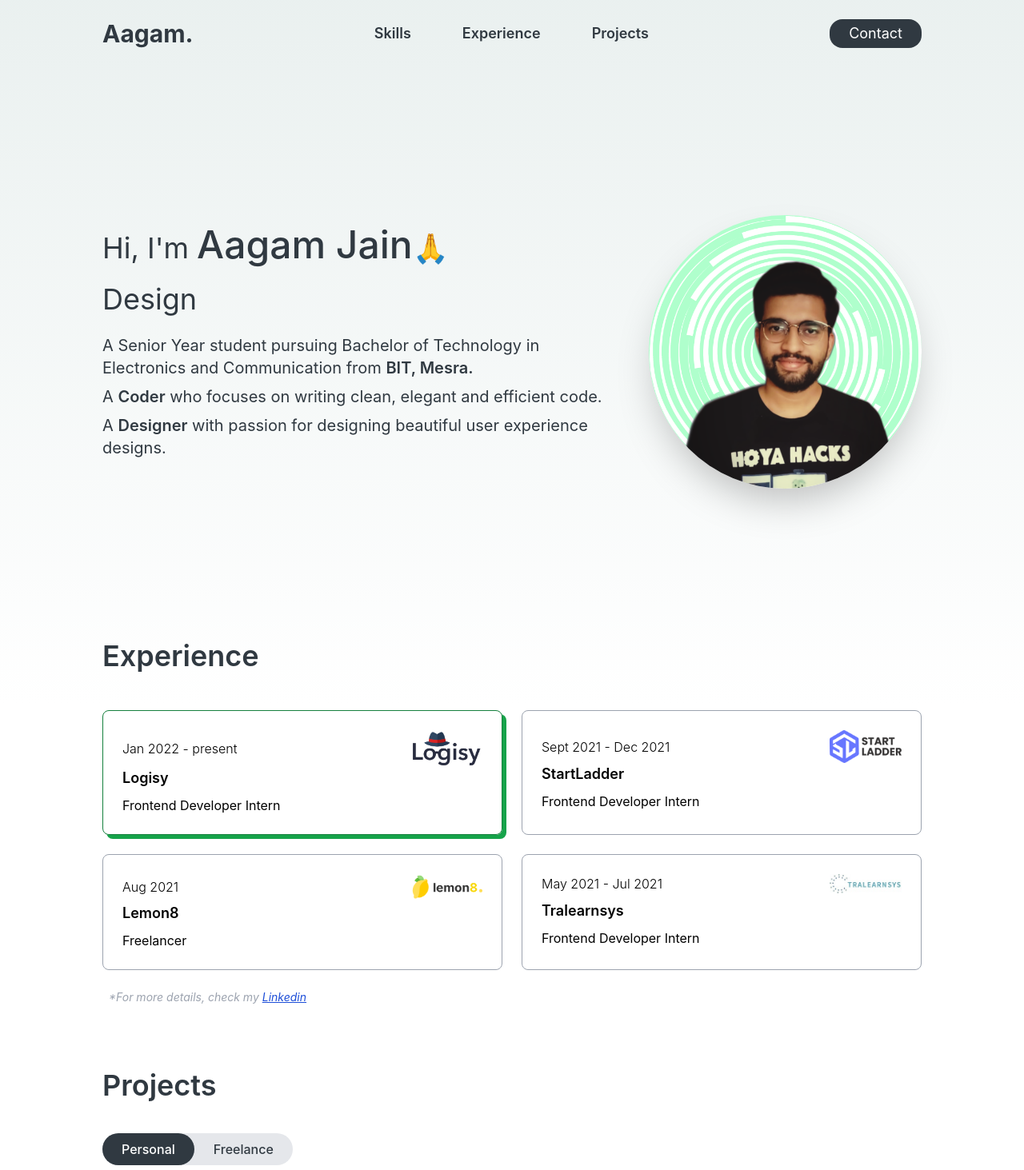
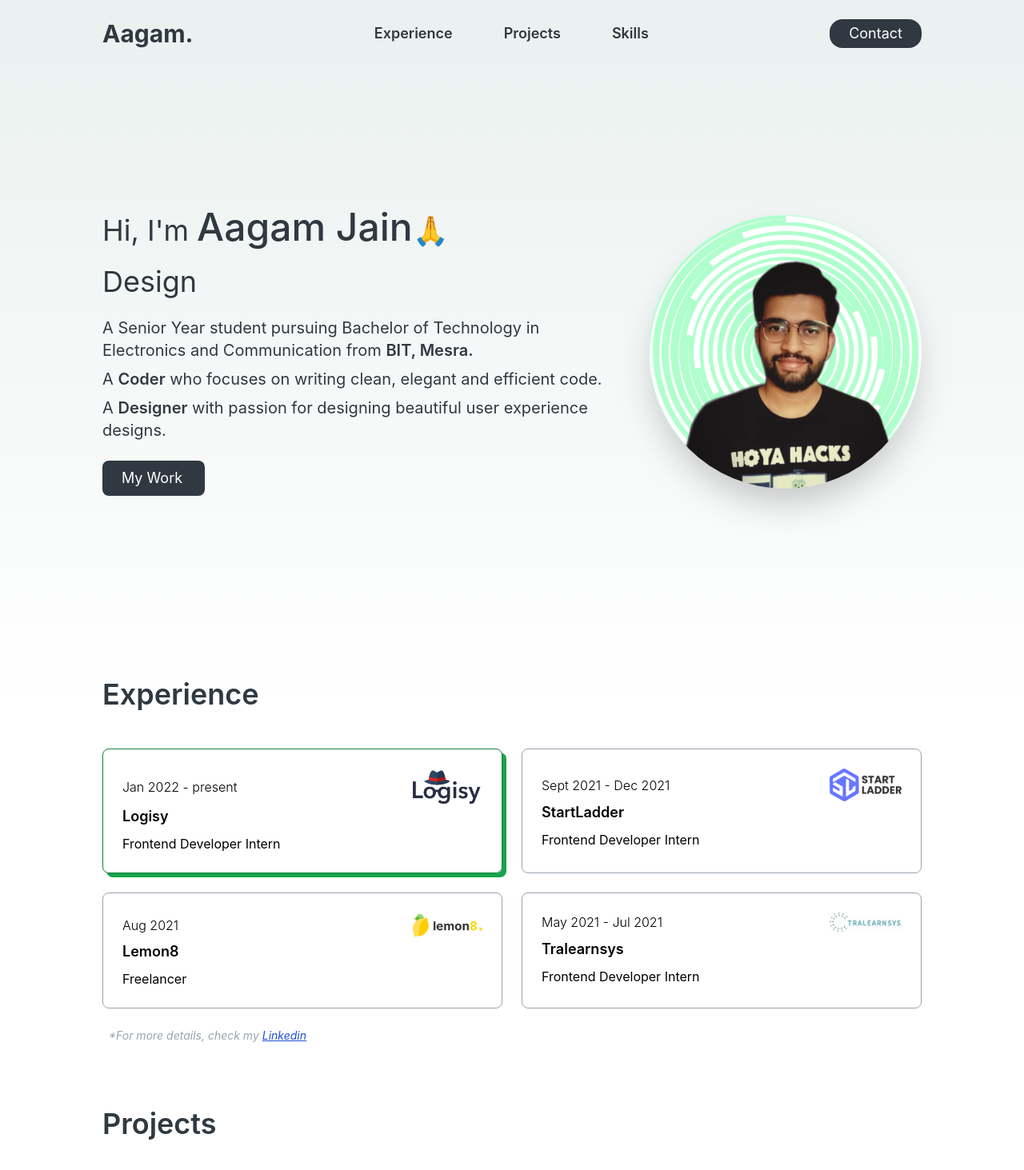
Before and after one commit to Aagam-Jain-113/Aagam-Jain-113.github.io, a React (Create React App) app: page / in a window 1280 px wide. Shown: the top 1463 px of the page at 80% size. Built offline with nearby package versions, Linux system fonts and the light colour scheme.

Commit message:
added: My work button

```diff
--- a/src/components/Experience.js
+++ b/src/components/Experience.js
@@ -6,7 +6,7 @@ import Tralearnsys from '../assets/tralearnsys.jpg'
 
 function Experience() {
     return (
-        <div className='max-w-screen-lg px-10 lg:px-0 mx-auto' id="experience">
+        <div className='max-w-screen-lg px-10 mt-24 lg:mt-12 lg:px-0 mx-auto' id="experience">
             <p className='text-2xl md:text-4xl text-primary font-semibold'>Experience</p>
             <div className='grid grid-cols-2 gap-6 mt-12'>
                 <div className='sm:col-span-1 border border-green-700 shadow-current shadow-green-600 rounded-lg p-6 col-span-2'>
--- a/src/components/Hero.js
+++ b/src/components/Hero.js
@@ -23,6 +23,7 @@ function Hero() {
                             <p className='text-xl mt-2'>A <span className='font-semibold'>Coder</span> who focuses on writing clean, elegant and efficient code.</p>
                             <p className='text-xl mt-2'>A <span className='font-semibold'>Designer</span> with passion for designing beautiful user experience designs.</p>
                         </div>
+                        <a href="#experience" className='flex text-lg text-center py-2 text-white w-32 bg-primary px-6 rounded-lg py-1'>My Work</a>
                     </div>
                     <div className='col-span-3 mt-6 sm:mt-0 mx-auto sm:col-span-1'>
                         <img src={Profile} alt="Profile" className='rounded-full w-3/4 sm:w-full mx-auto lg:mx-0 shadow-2xl' />
--- a/src/components/Navbar.js
+++ b/src/components/Navbar.js
@@ -25,17 +25,17 @@ function Navbar() {
                 </div>
                 {isOpen ?
                     <div onClick={()=>setIsOpen(!isOpen)} className={'space-y-5 mt-1 py-4 bg-white text-primary text-sm text-center items-center justify-center flex flex-col w-full relative'}>
-                        <a href="#skills">Skills</a>
                         <a href="#experience">Experience</a>
                         <a href="#projects">Projects</a>
+                        <a href="#skills">Skills</a>
                         <a href="#contact">Contact</a>
                     </div>
                     :
                     <>
                         <div className='hidden md:flex text-primary font-semibold text-lg space-x-16'>
-                            <a href="#skills">Skills</a>
                             <a href="#experience">Experience</a>
                             <a href="#projects">Projects</a>
+                            <a href="#skills">Skills</a>
                         </div>
                         <a href="#contact" className='hidden md:flex text-lg text-white bg-primary px-6 rounded-2xl py-1'>Contact</a>
                     </>
```
